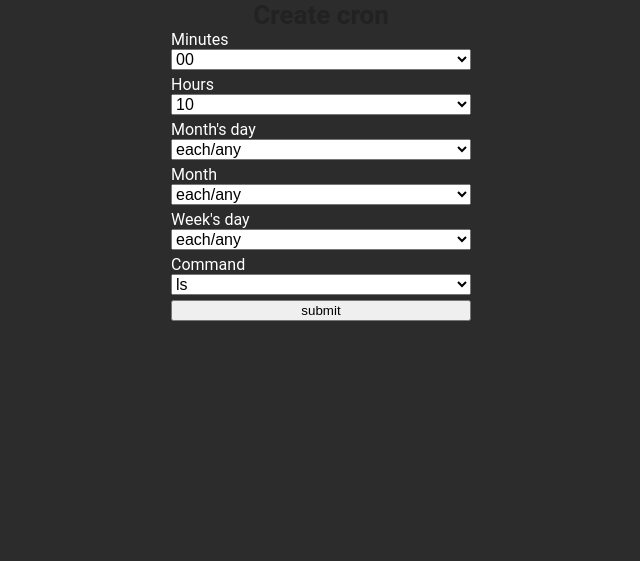
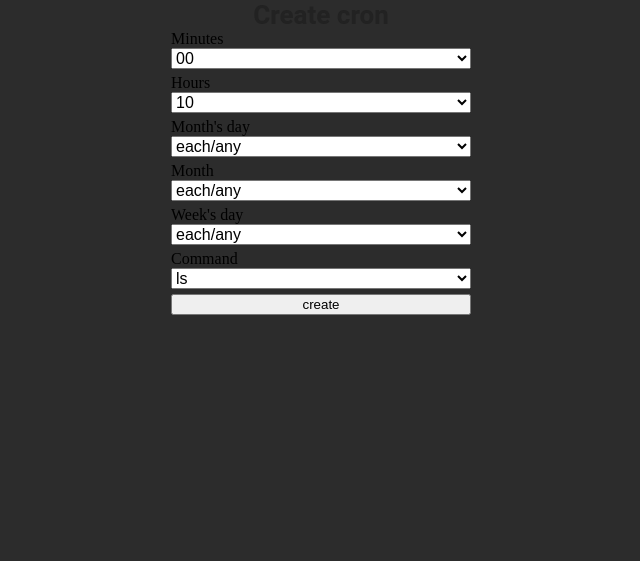
Before and after one commit to electrikbox/Cronos, a Django app: page /cronform/ in a window 1280 px wide. Shown: the part 88-649 px from the top of the page, without its empty margins (319-959 px from the left). Run offline with Django 3.2, Linux system fonts and the light colour scheme; the visitor is signed in with stand-in values (Sample User, id 1).

Commit message:
update for form css

```diff
--- a/Cronos_server/templates/cron_create_form.html
+++ b/Cronos_server/templates/cron_create_form.html
@@ -5,46 +5,47 @@
 {% block head %}
 {% load static %}
 <script src="{% static '/js/script_cron_form.js' %}"></script>
-<link rel="stylesheet" href="{% static '/css/cron_form_style.css' %}" />
+<link rel="stylesheet" href="{% static '/css/forms.css' %}"/>
+<link rel="stylesheet" href="{% static '/css/cron_form_style.css' %}"/>
 {% endblock %}
 
 {% block main %}
 <h2>Create cron</h2>
 <div>
-  <form method="post">
+  <form class="cron_form" method="post">
 
     {% csrf_token %}
-
     <div class="element">
-      <div class="label">{{ cron_create_form.minutes.label }}</div>
+      <label for="min">{{ cron_create_form.minutes.label }}</label>
       <div class="select">{{ cron_create_form.minutes }}</div>
     </div>
 
     <div class="element">
-      <div class="label">{{ cron_create_form.hours.label }}</div>
+      <label for="hours">{{ cron_create_form.hours.label }}</label>
       <div class="select">{{ cron_create_form.hours }}</div>
     </div>
 
     <div class="element">
-      <div class="label">{{ cron_create_form.day_of_month.label }}</div>
+      <label for="dom">{{ cron_create_form.day_of_month.label }}</label>
       <div class="select">{{ cron_create_form.day_of_month }}</div>
     </div>
 
     <div class="element">
-      <div class="label">{{ cron_create_form.months.label }}</div>
+      <label for="months">{{ cron_create_form.months.label }}</label>
       <div class="select">{{ cron_create_form.months }}</div>
     </div>
 
     <div class="element">
-      <div class="label">{{ cron_create_form.day_of_week.label }}</div>
+      <label for="dow">{{ cron_create_form.day_of_week.label }}</label>
       <div class="select">{{ cron_create_form.day_of_week }}</div>
     </div>
 
     <div class="element">
-      <div class="label">{{ cron_create_form.command.label }}</div>
+      <label for="command">{{ cron_create_form.command.label }}</label>
       <div class="select">{{ cron_create_form.command }}</div>
     </div>
-    <button class="submit" type="submit">submit</button>
+
+      <button type="submit">create</button>
   </form>
 </div>
 <div>
```
